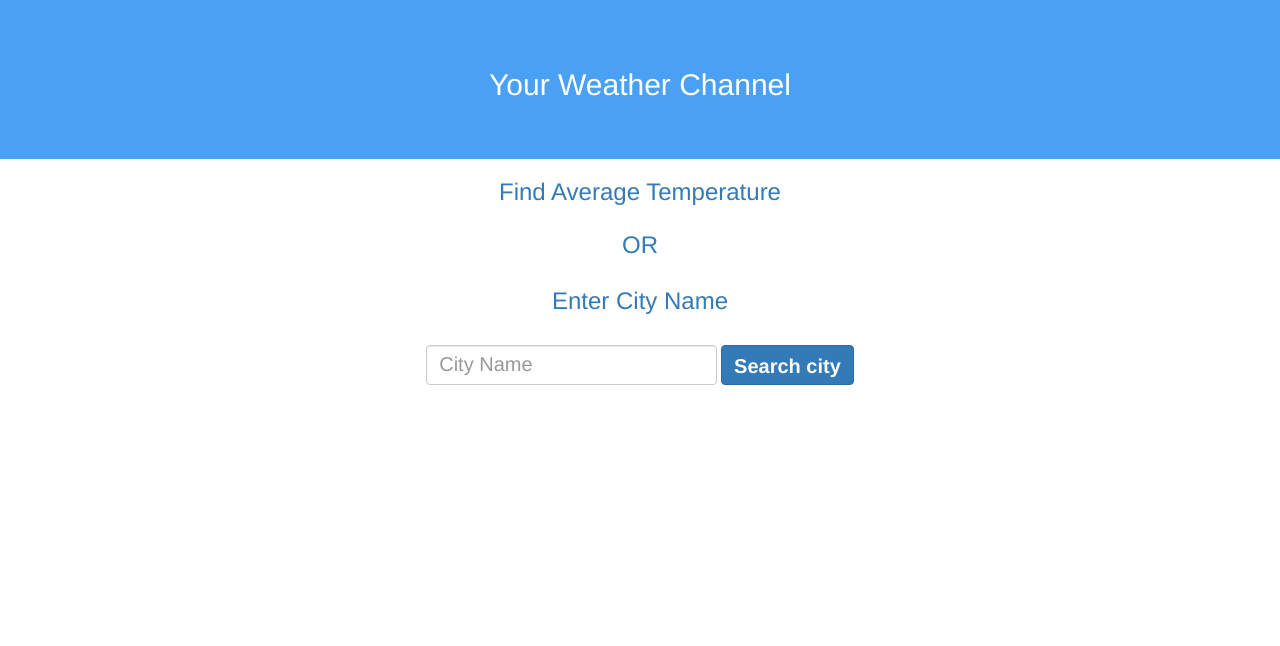
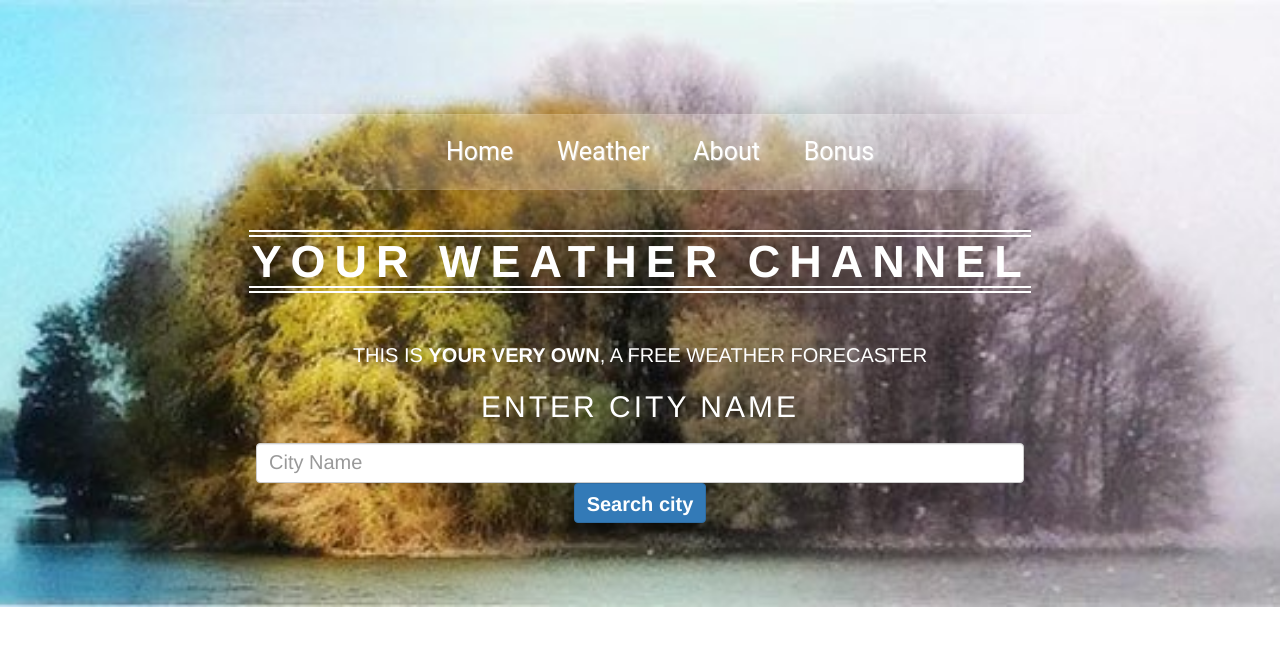
Before and after one commit to Aotoge/Your-Weather-Channel, a plain HTML site: page index.html in a window 1280 px wide. Drawn offline with nearby package versions, Linux system fonts and the light colour scheme.

Commit message:
Stylising index page for better User Interaction

```diff
--- a/index.html
+++ b/index.html
@@ -13,23 +13,40 @@
 </head>
 <body>
 
-<div class="jumbotron" style="margin-bottom:0px; color:white; background-color: #4aa1f3">
-	<h2 class="text-center">Your Weather Channel</h2>
-</div>
+<section id="banner">
+<nav>
+  <ul>
+    <li>
+      <a href="#">Home</a>
+    </li>
+    <li>
+      <a href="hooo.html">Weather</a>
 
+    </li>
+    <li>
+      <a href="#About">About</a>
+    </li>
+    <li>
+      <a href="bonus.html">Bonus</a>
+    </li>
+  </ul>
+</nav>
 
-<div class="container">
-	<div class="row" style="margin-bottom:0px;">
-		<h3 class="text-center text-primary"><a href="page 2.html">Find Average Temperature</a> <br /> <br /> OR </h3>
-	</div>
+<div class="container1">
+	<header>
+		<h2>YOUR WEATHER CHANNEL</h2>
+	</header>
+		<p><!--[-->This is<!--]--> <strong><!--[-->YOUR VERY OWN<!--]--></strong>, <!--[-->a free<!--]-->
+						Weather forecaster</p>
+	<footer>
 
-	<div class="row" style="margin-bottom:20px;">
-		<h3 class="text-center text-primary">Enter City Name</h3>
+	<div id="inputText" style="margin-bottom:20px;">
+		<h3>ENTER CITY NAME</h3>
 		<span id="ERRORID"></span>
 
 	</div>
 
-	<div class="row form-group form-inline" id="rowDiv">
+	<div id="rowDiv">
 		<input type="text" name="INPUTID" id="INPUTID" class="form-control" placeholder="City Name">
 		<button id="BUTTONID" class="btn btn-primary">Search city</button>
 	</div>
@@ -38,13 +55,12 @@
 
 </div>
 
-
 <!-- jQuery library -->
 <script src="https://ajax.googleapis.com/ajax/libs/jquery/3.1.1/jquery.min.js"></script>
 
 <!-- Latest compiled and minified JavaScript -->
 <script src="https://maxcdn.bootstrapcdn.com/bootstrap/3.3.7/js/bootstrap.min.js" integrity="sha384-Tc5IQib027qvyjSMfHjOMaLkfuWVxZxUPnCJA7l2mCWNIpG9mGCD8wGNIcPD7Txa" crossorigin="anonymous"></script>
-<script type="text/javascript" src="Your-Weather-Channel/current.js"></script>
+<script type="text/javascript" src="current.js"></script>
 
 </body>
 </html>
--- a/styles.css
+++ b/styles.css
@@ -2,6 +2,22 @@
 	margin: auto;
 	text-align: center;
 	width: 60%;
+}
+
+#row11{
+
+	border-bottom: solid 2px;
+	border-top: solid 2px;
+	margin: 0 0 2em 0;
+	padding: 3px 0 3px 0;
+}
+
+#inputText h3{
+	text-align: center;
+	color: #ffffff;
+	font-size: 30px;
+	font-weight: 500;
+	letter-spacing: 0.1em;
 }
 
 #rowDiv2{
@@ -27,7 +43,7 @@ input[type="text"]{
 }
 
 #show{
-	padding-left: 15%;
+
 	margin: auto;
 	width: 60%;
 }
@@ -43,3 +59,98 @@ input[type="text"]{
 	text-align: center;
 	margin: auto;
 }
+
+
+nav {
+
+  max-width: 960px;
+  mask-image: linear-gradient(90deg, rgba(255, 255, 255, 0) 0%, #ffffff 25%, #ffffff 75%, rgba(255, 255, 255, 0) 100%);
+  margin: 0 auto;
+  padding: 30px 0 ;
+}
+
+nav ul {
+  text-align: top center;
+  background: linear-gradient(90deg, rgba(255, 255, 255, 0) 0%, rgba(255, 255, 255, 0.2) 25%, rgba(255, 255, 255, 0.2) 75%, rgba(255, 255, 255, 0) 100%);
+  width: 100%;
+  box-shadow: 0 0 25px rgba(0, 0, 0, 0.1), inset 0 0 1px rgba(255, 255, 255, 0.6)
+}
+nav ul li {
+  display: inline-block;
+}
+
+nav ul li a {
+  padding: 20px;
+  font-family: "Roboto";
+  color: #FFFFFF;
+  text-shadow: 1px 1px 1px rgba(255, 255, 255, 0.4);
+  font-size: 25px;
+  text-decoration: none;
+  display: block;
+}
+nav ul li a:hover {
+  box-shadow: 0 0 10px rgba(0, 0, 0, 0.1), inset 0 0 1px rgba(255, 255, 255, 0.6);
+  background: rgba(255, 255, 255, 0.1);
+  color: rgba(0, 0, 0, 0.7);
+
+}
+
+
+#banner {
+	background-attachment: scroll, scroll, scroll, fixed;
+	background-color: #645862;
+	background-image: url("kk.jpg");
+	background-position: center;
+	background-repeat: no-repeat, no-repeat, repeat, no-repeat;
+	background-size: cover;
+	color: #fff;
+	padding: 6em 0;
+	text-align: center;
+}
+
+		/*#banner .container1 {
+			-moz-animation: reveal-banner 1s 0.25s ease-in-out;
+			-webkit-animation: reveal-banner 1s 0.25s ease-in-out;
+			-ms-animation: reveal-banner 1s 0.25s ease-in-out;
+			animation: reveal-banner 1s 0.25s ease-in-out;
+			-moz-animation-fill-mode: forwards;
+			-webkit-animation-fill-mode: forwards;
+			-ms-animation-fill-mode: forwards;
+			animation-fill-mode: forwards;
+			background: rgba(52, 27, 43, 0.5);
+			color: #fff;
+			display: inline-block;
+			opacity: 0;
+			padding: 3em;
+			text-align: center;
+		}*/
+
+		#banner .container1 header {
+				display: inline-block;
+				border-bottom: solid 2px;
+				border-top: solid 2px;
+				margin: 0 0 2em 0;
+				padding: 3px 0 3px 0;
+			}
+
+
+			#banner .container1 header h2 {
+				border-bottom: solid 2px;
+				border-top: solid 2px;
+				font-size: 45px;
+				font-weight: 900;
+				letter-spacing: 0.2em;
+				margin: 0;
+				padding-left: 0.05em;
+				position: relative;
+				text-transform: uppercase;
+			}
+
+			#banner .container1 p {
+				padding-top: 20px;
+				color: #fff;
+				font-weight: 100;
+				font-size: 20px;
+				position: relative;
+				text-transform: uppercase;
+			}
```
Also changed, not shown: kk.jpg (added), 1 other file.
